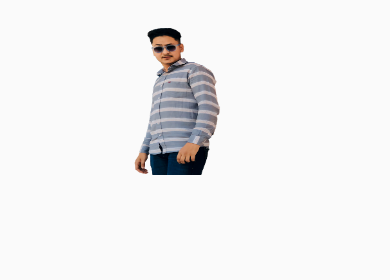
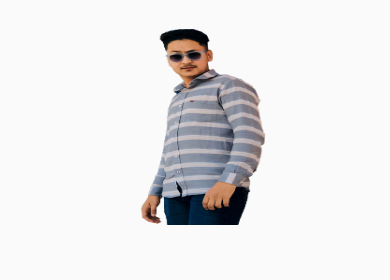
Before and after one commit to sameerkhan010/myPortfolio, a plain HTML site: page index.html in a window 390 px wide. Shown: the part 133-413 px from the top of the page. Drawn offline with nearby package versions, Linux system fonts and the light colour scheme; some packages are replaced by stand-ins of ours; a script that the page names is missing.

Commit message:
my first commit

```diff
--- a/style.css
+++ b/style.css
@@ -1088,8 +1088,8 @@ pointer-events: auto;
         transition: all 0.3s ease-out;
       }
       .image img {
-        width: 110px;
-        height: 150px;
+        width: 160px;
+        height: 200px;
 
       }
       .image {
```
